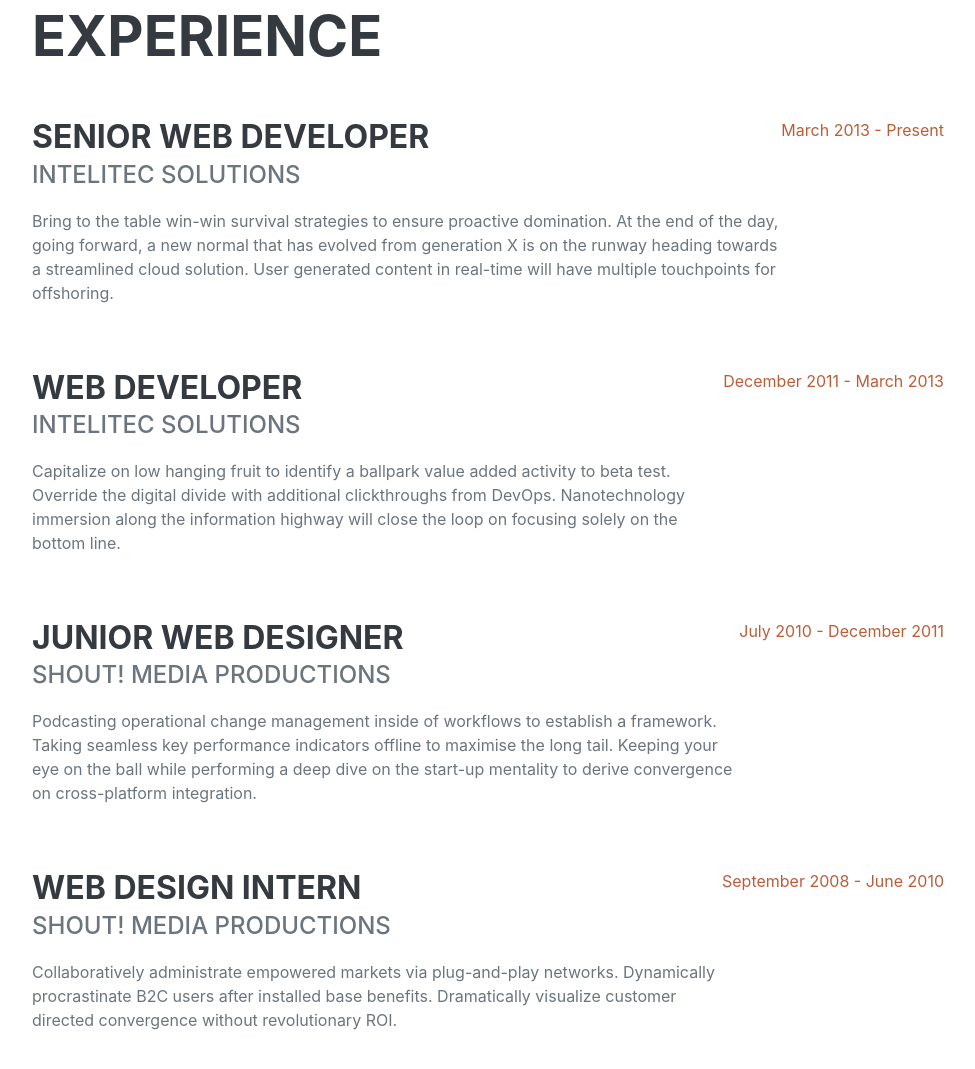
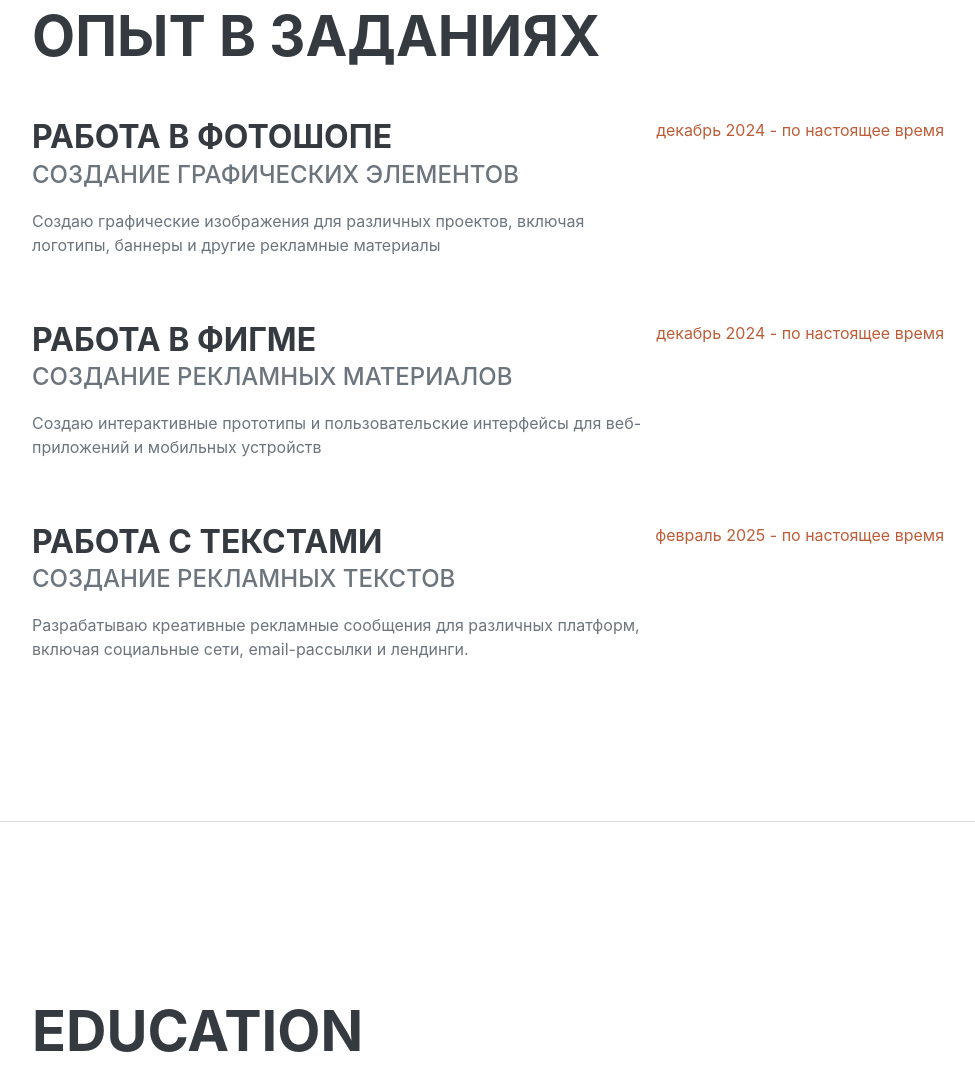
Before and after one commit to oxxxy556/Resume-, a plain HTML site: page index.html in a window 1280 px wide. Shown: the part 878-1947 px from the top of the page, without its empty margins (288-1263 px from the left). Drawn offline with nearby package versions, Linux system fonts and the light colour scheme; a web font is replaced by a local one.

Commit message:
Update index.html

```diff
--- a/index.html
+++ b/index.html
@@ -40,14 +40,15 @@
             <section class="resume-section" id="about">
                 <div class="resume-section-content">
                     <h1 class="mb-0">
-                        Иван
-                        <span class="text-primary">сидоров</span>
+                        Карина
+                        <span class="text-primary">Клопова</span>
                     </h1>
                     <div class="subheading mb-5">
-                        3542 Berry Street · Cheyenne Wells, CO 80810 · (317) 585-8468 ·
+                        Г.Москва ул.Новгородская 27 · Cheyenne Wells, CO 80810 · (7)917 540 56 13 Klopova.Karina@gmail.com
+        ·
                         <a href="mailto:name@email.com">name@email.com</a>
                     </div>
-                    <p class="lead mb-5">I am experienced in leveraging agile frameworks to provide a robust synopsis for high level overviews. Iterative approaches to corporate strategy foster collaborative thinking to further the overall value proposition.</p>
+                    <p class="lead mb-5">Студентка второго курса колледжа им.Ивана Федорова. Специальность: Реклама. Есть опыт работы в векторных приложения. </p>
                     <div class="social-icons">
                         <a class="social-icon" href="#!"><i class="fab fa-linkedin-in"></i></a>
                         <a class="social-icon" href="#!"><i class="fab fa-github"></i></a>
@@ -60,38 +61,38 @@
             <!-- Experience-->
             <section class="resume-section" id="experience">
                 <div class="resume-section-content">
-                    <h2 class="mb-5">Experience</h2>
+                    <h2 class="mb-5">Опыт в заданиях</h2>
                     <div class="d-flex flex-column flex-md-row justify-content-between mb-5">
                         <div class="flex-grow-1">
-                            <h3 class="mb-0">Senior Web Developer</h3>
-                            <div class="subheading mb-3">Intelitec Solutions</div>
-                            <p>Bring to the table win-win survival strategies to ensure proactive domination. At the end of the day, going forward, a new normal that has evolved from generation X is on the runway heading towards a streamlined cloud solution. User generated content in real-time will have multiple touchpoints for offshoring.</p>
+                            <h3 class="mb-0">Работа в фотошопе</h3>
+                            <div class="subheading mb-3">создание графических элементов</div>
+                            <p>Создаю графические изображения для различных проектов, включая логотипы, баннеры и другие рекламные материалы</p>
                         </div>
-                        <div class="flex-shrink-0"><span class="text-primary">March 2013 - Present</span></div>
+                        <div class="flex-shrink-0"><span class="text-primary">декабрь 2024 - по настоящее время</span></div>
                     </div>
                     <div class="d-flex flex-column flex-md-row justify-content-between mb-5">
                         <div class="flex-grow-1">
-                            <h3 class="mb-0">Web Developer</h3>
-                            <div class="subheading mb-3">Intelitec Solutions</div>
-                            <p>Capitalize on low hanging fruit to identify a ballpark value added activity to beta test. Override the digital divide with additional clickthroughs from DevOps. Nanotechnology immersion along the information highway will close the loop on focusing solely on the bottom line.</p>
+                            <h3 class="mb-0">Работа в фигме</h3>
+                            <div class="subheading mb-3">Создание рекламных материалов</div>
+                            <p>Создаю интерактивные прототипы и пользовательские интерфейсы для веб-приложений и мобильных устройств</p>
                         </div>
-                        <div class="flex-shrink-0"><span class="text-primary">December 2011 - March 2013</span></div>
+                        <div class="flex-shrink-0"><span class="text-primary">декабрь 2024 - по настоящее время</span></div>
                     </div>
                     <div class="d-flex flex-column flex-md-row justify-content-between mb-5">
                         <div class="flex-grow-1">
-                            <h3 class="mb-0">Junior Web Designer</h3>
-                            <div class="subheading mb-3">Shout! Media Productions</div>
-                            <p>Podcasting operational change management inside of workflows to establish a framework. Taking seamless key performance indicators offline to maximise the long tail. Keeping your eye on the ball while performing a deep dive on the start-up mentality to derive convergence on cross-platform integration.</p>
+                            <h3 class="mb-0">Работа с текстами</h3>
+                            <div class="subheading mb-3">создание рекламных текстов</div>
+                            <p>Разрабатываю креативные рекламные сообщения для различных платформ, включая социальные сети, email-рассылки и лендинги. </p>
                         </div>
-                        <div class="flex-shrink-0"><span class="text-primary">July 2010 - December 2011</span></div>
+                        <div class="flex-shrink-0"><span class="text-primary">февраль 2025 - по настоящее время</span></div>
                     </div>
                     <div class="d-flex flex-column flex-md-row justify-content-between">
                         <div class="flex-grow-1">
-                            <h3 class="mb-0">Web Design Intern</h3>
-                            <div class="subheading mb-3">Shout! Media Productions</div>
-                            <p>Collaboratively administrate empowered markets via plug-and-play networks. Dynamically procrastinate B2C users after installed base benefits. Dramatically visualize customer directed convergence without revolutionary ROI.</p>
+                            <h3 class="mb-0"></h3>
+                            <div class="subheading mb-3"></div>
+                            <p></p>
                         </div>
-                        <div class="flex-shrink-0"><span class="text-primary">September 2008 - June 2010</span></div>
+                        <div class="flex-shrink-0"><span class="text-primary"></span></div>
                     </div>
                 </div>
             </section>
```
